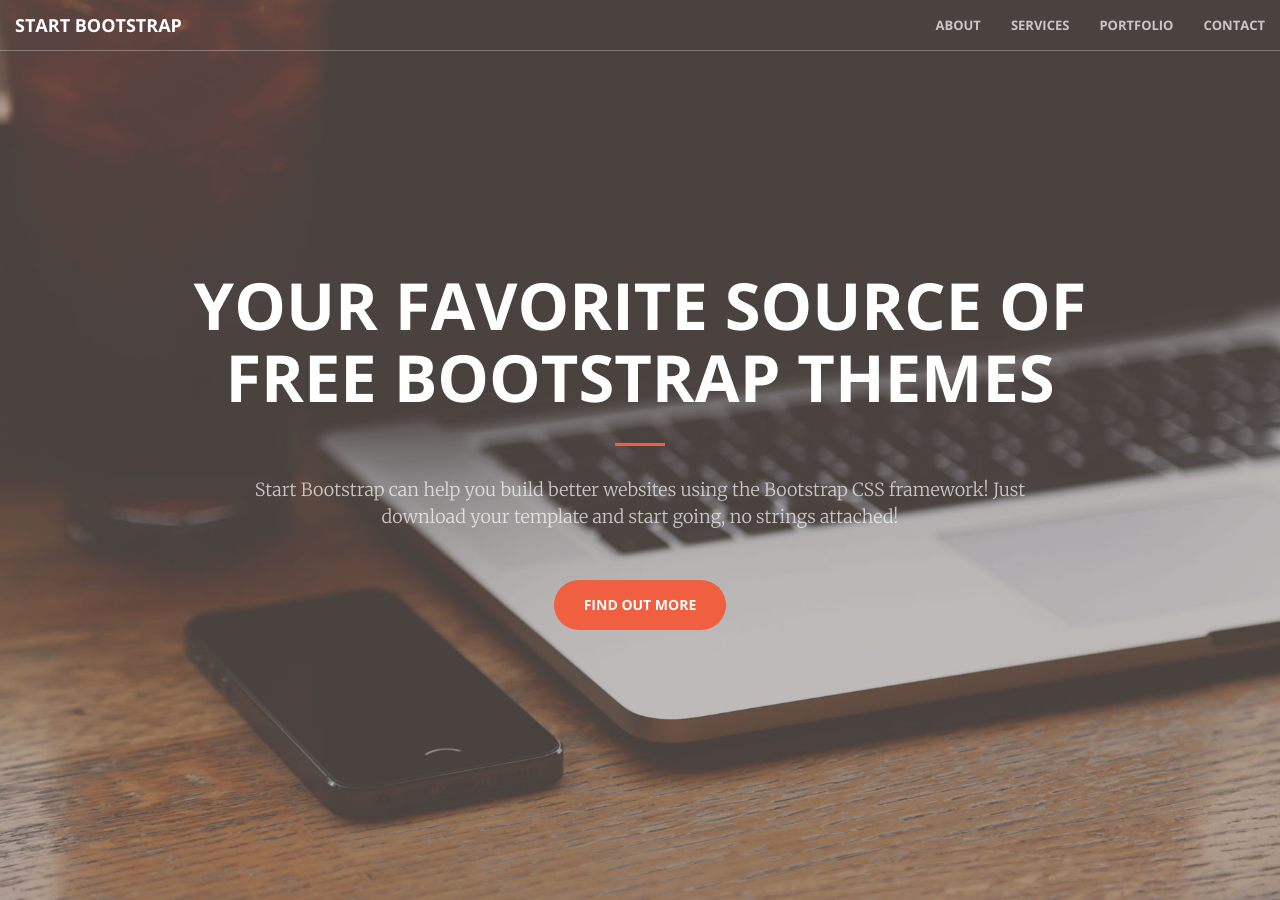
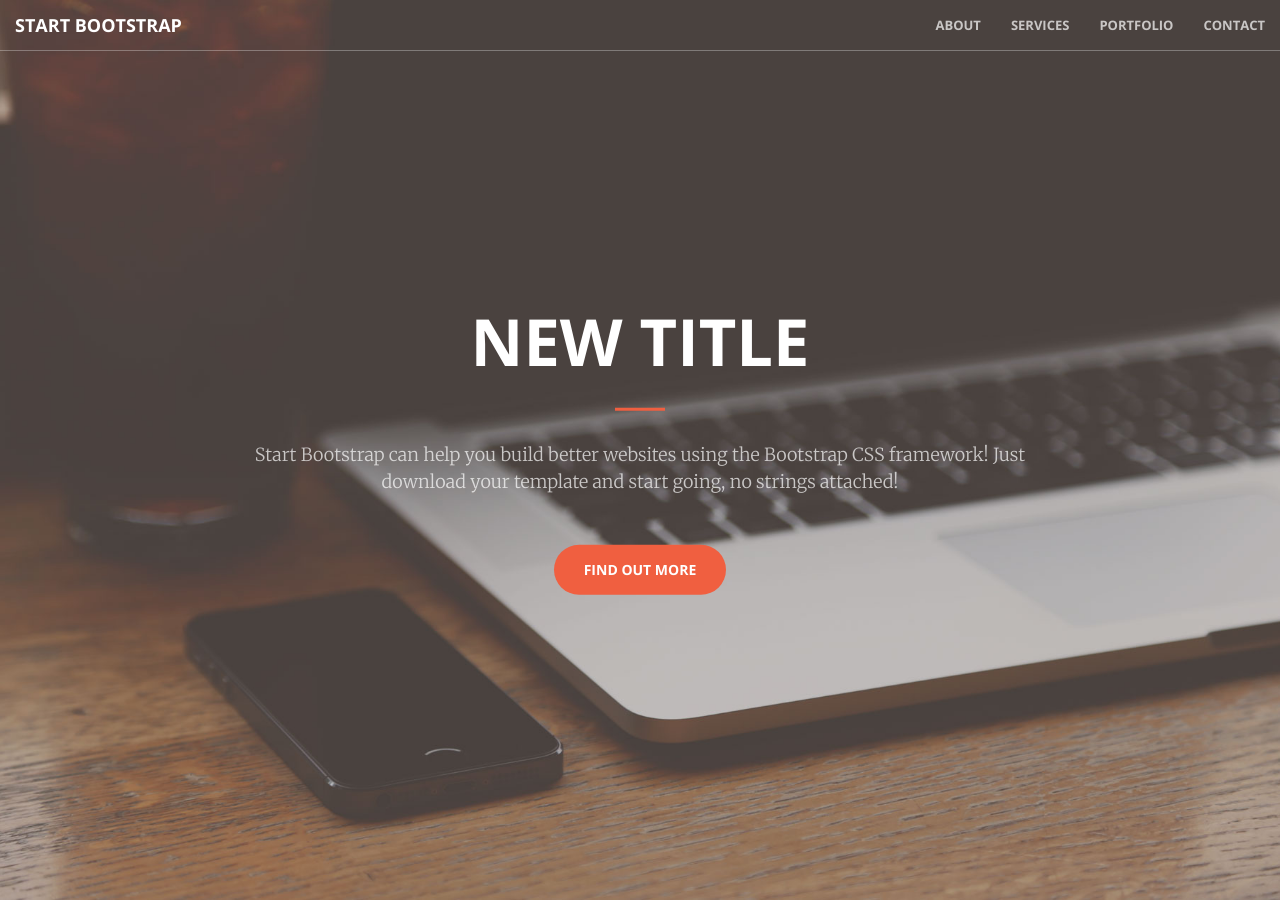
Before and after one commit to jlmercury/jekyll_sample_site, a Jekyll site: the page built from index.html, in a window 1280 px wide and 900 px high. Built offline with Jekyll 4.4.1, drawn with Linux system fonts in a browser that asks for light colours.

Commit message:
Updated 'index.html' via CloudCannon

```diff
--- a/index.html
+++ b/index.html
@@ -3,11 +3,13 @@
 title: Home Page
 ---
 
-    <header>
+<header>
         <div class="header-content">
             <div class="header-content-inner">
-                <h1 class="editable">Your Favorite Source of Free Bootstrap Themes</h1>
-                <hr>
+                <h1 class="editable">
+                    New title
+                </h1>
+                <hr />
                 <p>Start Bootstrap can help you build better websites using the Bootstrap CSS framework! Just download your template and start going, no strings attached!</p>
                 <a href="/about" class="btn btn-primary btn-xl page-scroll">Find Out More</a>
             </div>
```
